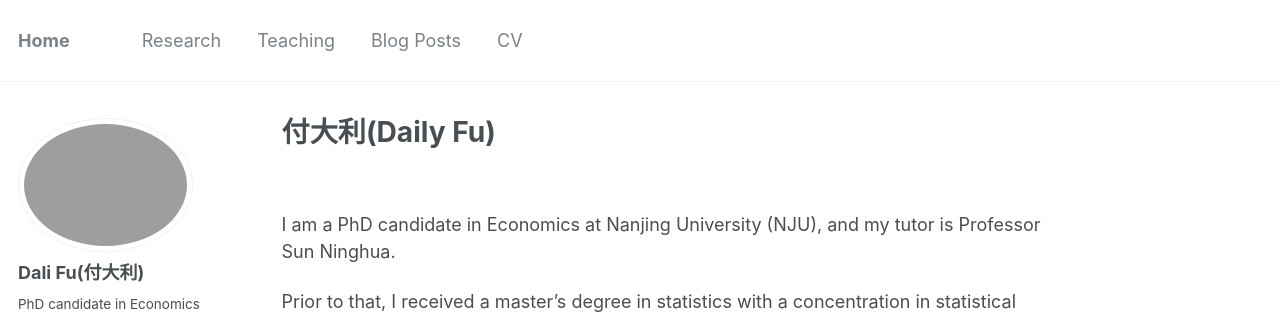
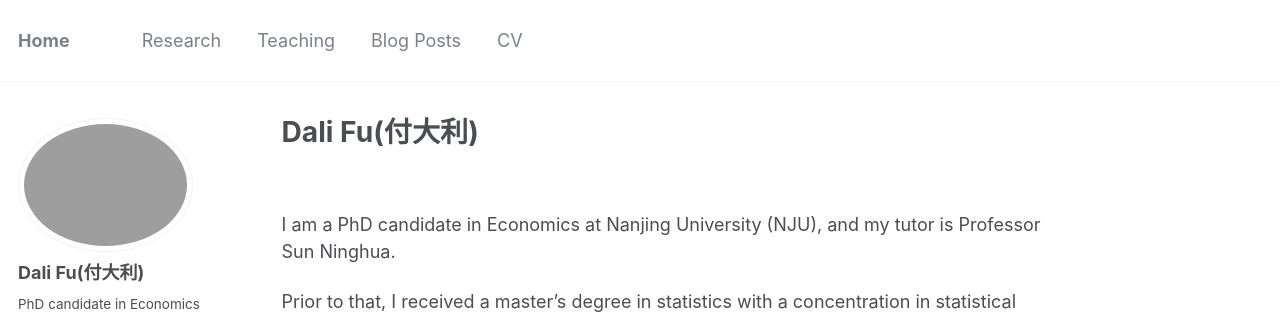
Before and after one commit to Dali-Fu/Dali-Fu.github.io, a Jekyll site: the page built from _pages/about.md, in a window 1280 px wide. Shown: the top 314 px of the page. Built offline with Jekyll 4.4.1, drawn with Linux system fonts in a browser that asks for light colours.

Commit message:
Update about.md
Signed-off-by: Dali-Fu <100365281+Dali-Fu@users.noreply.github.com>

```diff
--- a/_pages/about.md
+++ b/_pages/about.md
@@ -1,7 +1,7 @@
 ---
 permalink: /
-title: "付大利(Daily Fu)"
-excerpt: "Daily, Fu"
+title: "Dali Fu(付大利)"
+excerpt: "Dali, Fu"
 author_profile: true
 redirect_from:
   - /about/
```
